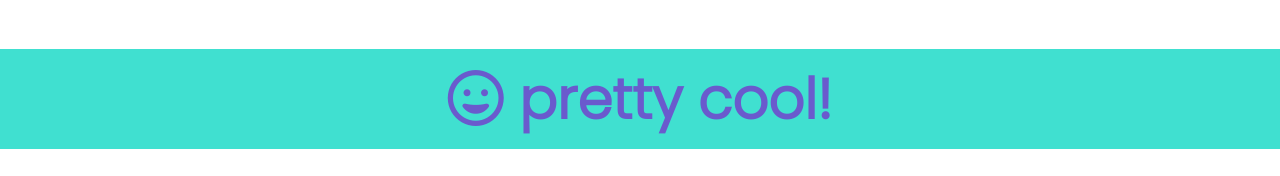
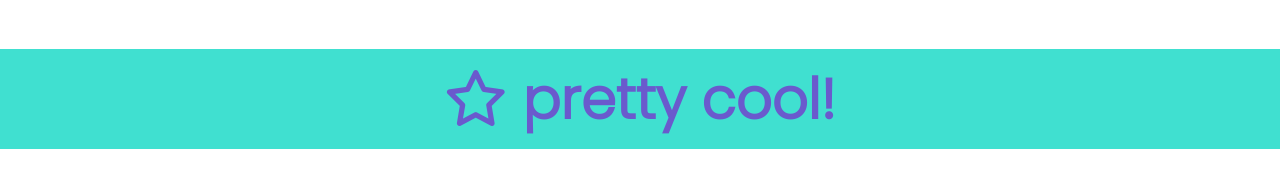
Before and after one commit to katarzyna-kw/css-animation-fun, a React (Create React App) app: page / in a window 1280 px wide. Shown: the part 851-1027 px from the top of the page. Built offline with nearby package versions, Linux system fonts and the light colour scheme; a web font is replaced by a local one.

Commit message:
switch fontawesome to star on .Gradient

```diff
--- a/src/components/Gradient.js
+++ b/src/components/Gradient.js
@@ -4,7 +4,7 @@ function Gradient() {
     return (
       <div className="Gradient">
           <h1>
-            <span><i class="far fa-grin"></i></span> pretty cool<span>!</span>
+            <span><i class="far fa-star"></i></span> pretty cool<span>!</span>
           </h1>
       </div>
     );
```
